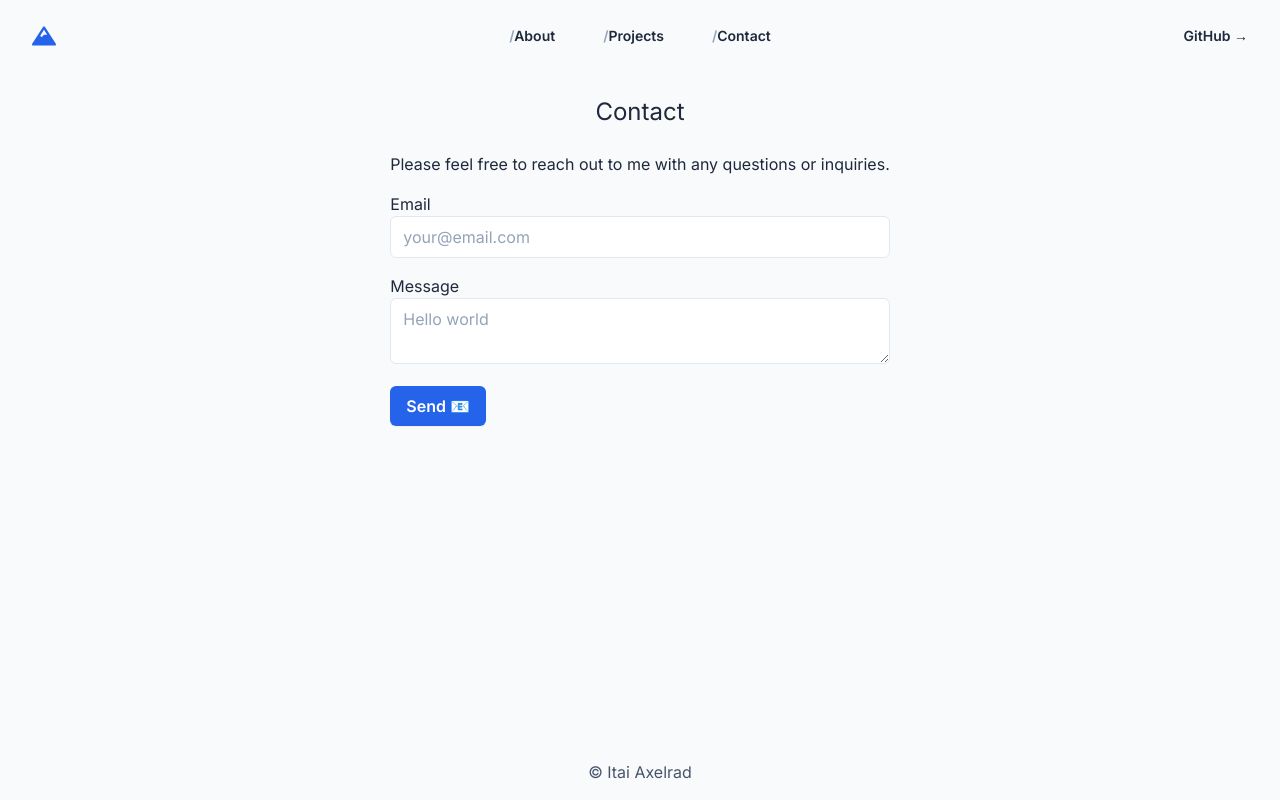
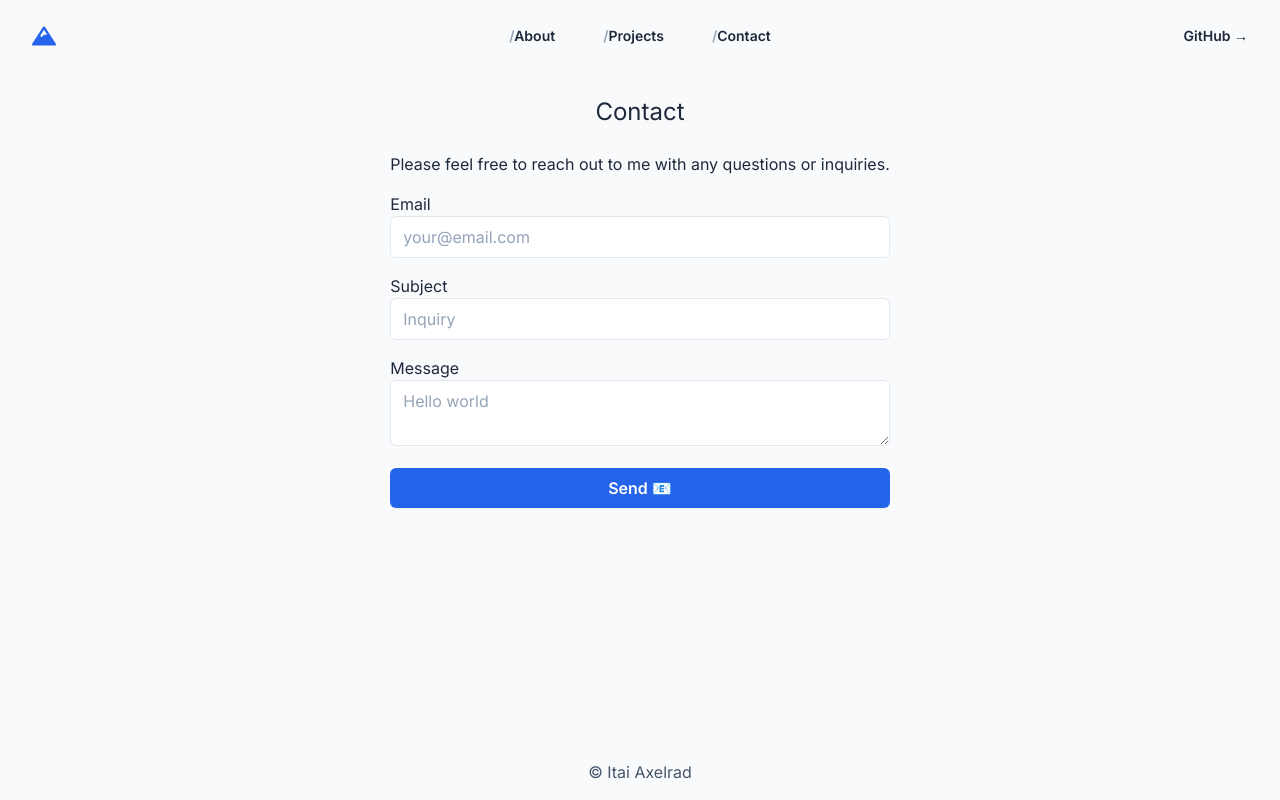
Before and after one commit to ItaiAxelrad/itaiaxelrad, a Next.js app: page /contact in a window 1280 px wide. Built offline with nearby package versions, Linux system fonts and the light colour scheme.

Commit message:
fix: contact form

```diff
--- /dev/null
+++ b/app/api/contact/route.ts
@@ -0,0 +1,34 @@
+const nodemailer = require('nodemailer');
+import { NextRequest, NextResponse } from 'next/server';
+
+export async function POST(request: NextRequest, { params }) {
+  const { email, subject, text } = await request.json();
+
+  const message = {
+    from: email,
+    to: process.env.GMAIL_EMAIL_ADDRESS,
+    subject: subject,
+    text: text,
+    html: `<p>${text}</p>`,
+  };
+
+  let transporter = nodemailer.createTransport({
+    service: 'gmail',
+    auth: {
+      user: process.env.GMAIL_EMAIL_ADDRESS,
+      pass: process.env.GMAIL_APP_PASSWORD,
+    },
+  });
+
+  transporter.sendMail(message, (err, info) => {
+    if (err) {
+      console.log(err);
+      return new NextResponse(`Connection refused ${err}`, { status: 404 });
+    } else {
+      console.log(info);
+      return new NextResponse(`Message delivered ${info}`, { status: 250 });
+    }
+  });
+
+  return new NextResponse(null, { status: 200 });
+}
--- a/components/ContactForm/ContactForm.tsx
+++ b/components/ContactForm/ContactForm.tsx
@@ -1,28 +1,58 @@
+'use client';
+
 export function ContactForm() {
+  async function handleSubmit(e) {
+    // Prevent the browser from reloading the page
+    e.preventDefault();
+
+    // Read the form data
+    const form = e.target;
+    const formData = new FormData(form);
+
+    // Or you can work with it as a plain object:
+    const formJson = Object.fromEntries(formData.entries());
+
+    // You can pass formData as a fetch body directly:
+    await fetch('/api/contact', {
+      method: 'POST',
+      headers: { 'Content-Type': 'application/json' },
+      body: JSON.stringify(formJson),
+    });
+  }
+
   return (
-    <form data-netlify='true' netlify-honeypot='bot-field'>
-      <div hidden aria-hidden='true'>
+    <form method='post' onSubmit={handleSubmit}>
+      <div className='flex flex-col gap-4'>
         <label>
-          Do not fill this out if you are human:
-          <input name='bot-field' />
-        </label>
-      </div>
-      <div>
-        <label className='block'>Email</label>
+          Email
           <input
             type='text'
+            name='email'
             placeholder='your@email.com'
             className='rounded-md w-full border-slate-200 placeholder:text-slate-400'
           />
-        <label className='block mt-4'>Message</label>
+        </label>
+        <label>
+          Subject
+          <input
+            type='text'
+            name='subject'
+            placeholder='Inquiry'
+            className='rounded-md w-full border-slate-200 placeholder:text-slate-400'
+          />
+        </label>
+        <label>
+          Message
           <textarea
+            name='text'
             placeholder='Hello world'
             className='rounded-md w-full border-slate-200 placeholder:text-slate-400'
           />
+        </label>
         <button
           type='submit'
           role='link'
-          className='my-4 block bg-blue-600 py-2 px-4 rounded-md font-semibold text-white hover:bg-blue-500 shadow-sm'
+          className='block bg-blue-600 py-2 px-4 rounded-md font-semibold text-white hover:bg-blue-500 shadow-sm'
         >
           Send <span aria-hidden='true'>📧</span>
         </button>
--- a/components/Hero.tsx
+++ b/components/Hero.tsx
@@ -1,4 +1,3 @@
-import Terrain from '@components/three/Terrain';
 import styles from '@styles/styles.module.css';
 import Link from 'next/link';
 
@@ -71,7 +70,6 @@ export default function Hero() {
           />
         </div>
       </div>
-      <Terrain />
     </div>
   );
 }
--- a/package.json
+++ b/package.json
@@ -35,6 +35,7 @@
     "@types/mdx": "^2.0.5",
     "@types/three": "^0.153.0",
     "next": "^13.4.9",
+    "nodemailer": "^6.9.3",
     "prop-types": "^15.8.1",
     "react": "^18.2.0",
     "react-dom": "^18.2.0",
```
Also changed, not shown: 1 other file (tests, documents, lock files or other folders). Lines whose indentation alone changed are shown as unchanged.
